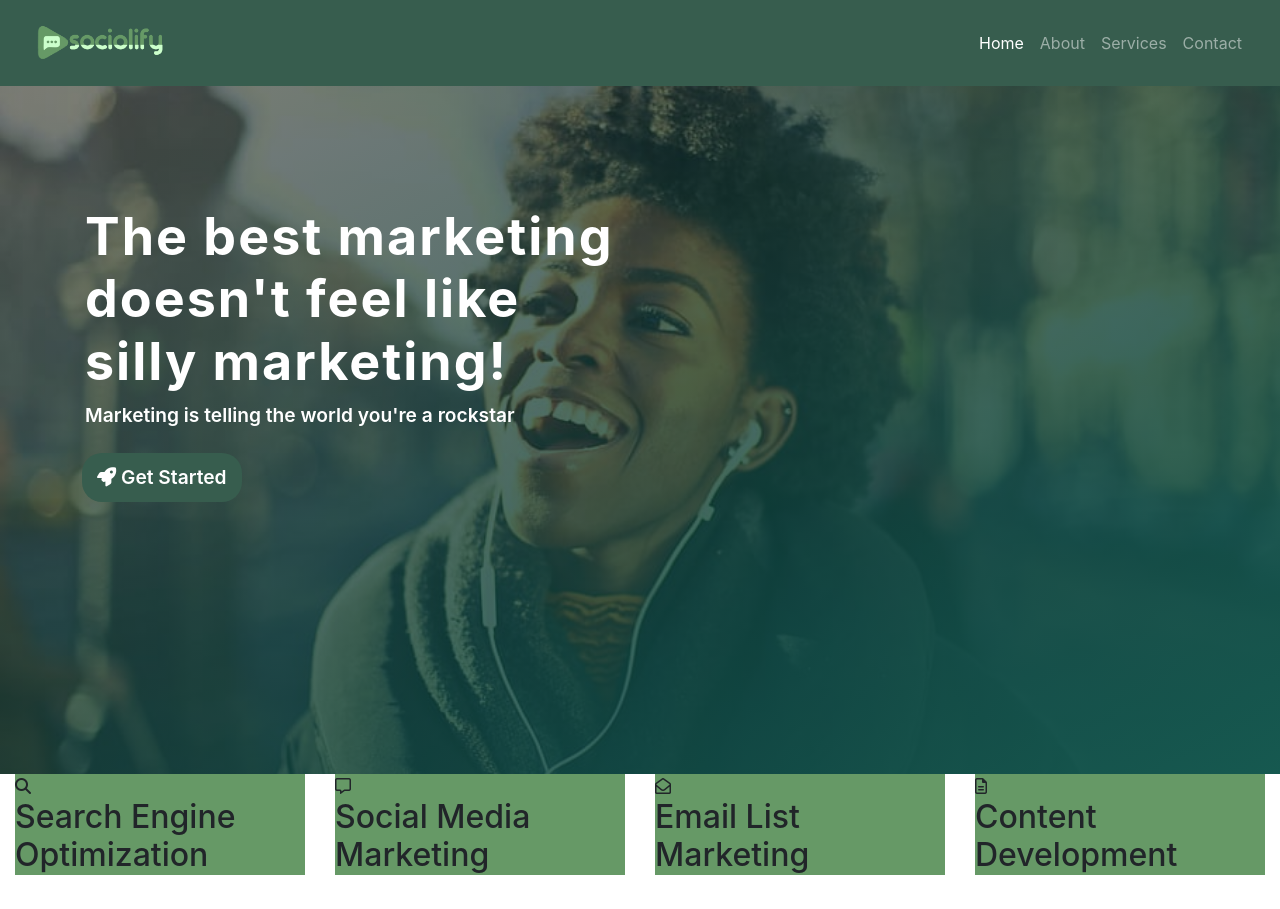
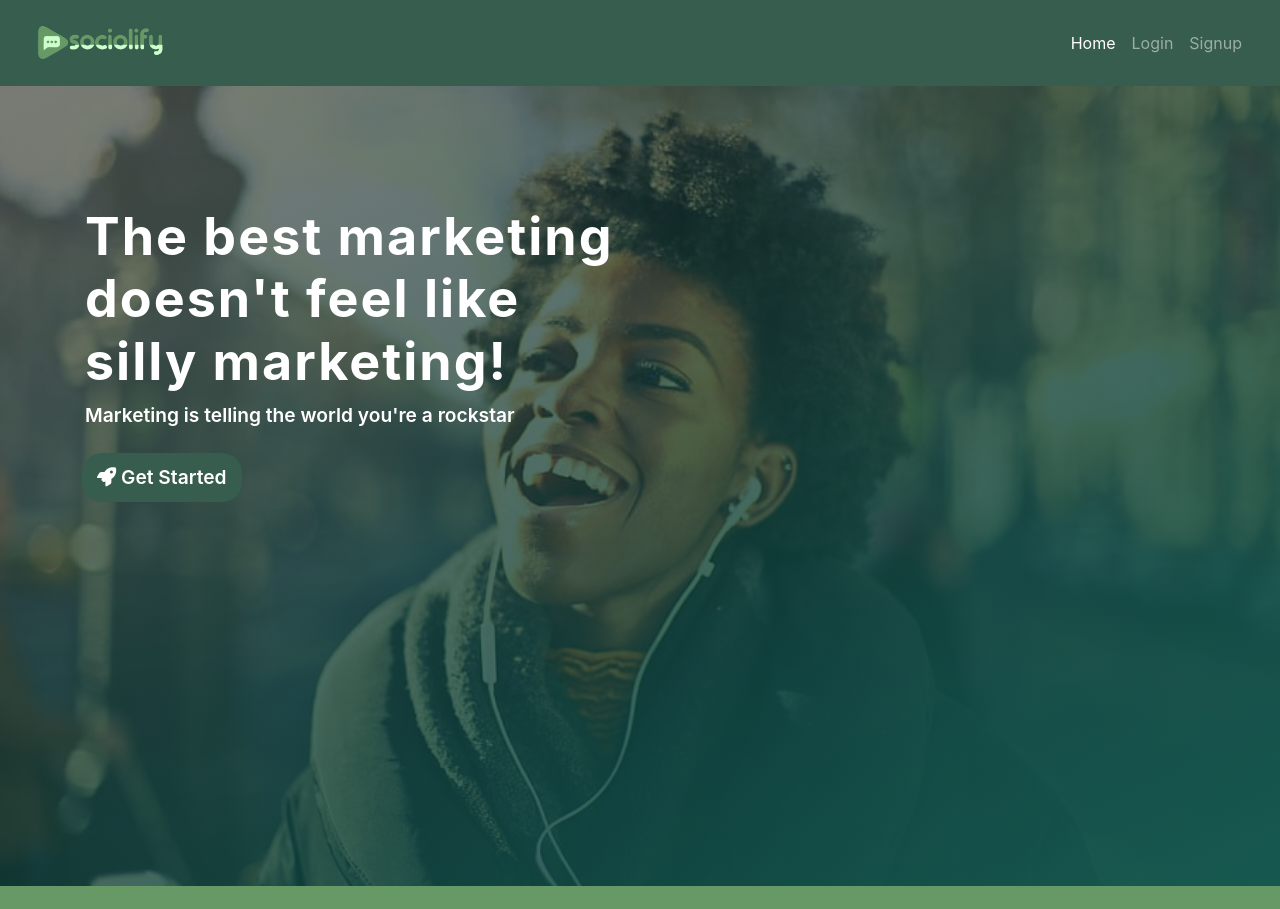
Before and after one commit to hendurhance/sociolify-vue, a Vue app: page / in a window 1280 px wide. Shown: the top 909 px of the page. Before the commit the page ends 883 px from the top, so only its background shows below. Built offline with nearby package versions, Linux system fonts and the light colour scheme.

Commit message:
initial changes

```diff
--- a/src/components/Header.vue
+++ b/src/components/Header.vue
@@ -45,7 +45,7 @@ section{
 }
 
 .header{
-    height: 86vh;
+    height: 100vh;
 }
 .h1{
     margin-top: 3em;
@@ -84,4 +84,5 @@ h1{
     border: 0;
 }
 
+
 </style>
--- a/src/components/Navbar.vue
+++ b/src/components/Navbar.vue
@@ -11,9 +11,8 @@
       <b-navbar-nav class="ml-auto">
          <b-navbar-nav>
         <b-nav-item :to="{name: 'Home'}" exact>Home</b-nav-item>
-        <b-nav-item :to="{name: 'About'}">About</b-nav-item>
-        <b-nav-item :to="{name: 'Services'}">Services</b-nav-item>
-        <b-nav-item :to="{name: 'Contact'}">Contact</b-nav-item>
+        <b-nav-item :to="{name: 'Login'}">Login</b-nav-item>
+        <b-nav-item :to="{name: 'Signup'}">Signup</b-nav-item>
       </b-navbar-nav>
       </b-navbar-nav>
     </b-collapse>
--- a/src/components/Outline.vue
+++ b/src/components/Outline.vue
@@ -1,8 +1,8 @@
 <template>
     <b-container fluid>
-        <b-row>
+        <b-row no-gutters>
             <b-col v-for="(content, index) in contents" :key="index" lg="3">
-                <div v-colormix>
+                <div v-colormix class="outline">
                    <div v-html="content.icon" class="icon"></div>
                    <div class="text"> <h2>{{content.text}}</h2> </div>
                 </div>
@@ -15,7 +15,6 @@
 export default {
     data(){
         return{
-            colors: [{color: "eefeee"}, {color: "ccffcc"}, {color: "669966"}, {color: "3f683f"}],
             contents: [
                 {
                     icon: '<i class="fas fa-search outline-icon"></i>',
@@ -36,15 +35,11 @@ export default {
             ]
         }
     },
-    // methods:{
-    //     splitColor: function(){
-    //         console.log(this.colors.color)
-    //     }
-    // },
     directives:{
         'colormix': {
             bind(el){
                 el.style.background = "#" + 669966;
+                el.style.color = "#" + "f5f3f3";
             }
         }
     }
@@ -52,6 +47,23 @@ export default {
 }
 </script>
 
-<style>
+<style scoped>
+*{
+    padding: 0 !important;
+}
+.outline{
+    padding: 20px 35px !important;
+    display: flex;
+}
+
+.icon{
+    font-size: 40px;
+}
+
+.text{
+    margin-left: 10px;
+    font-weight: bolder;
+    font-size: 1em;
+}
 
 </style>
--- /dev/null
+++ b/src/components/aboutSection.vue
@@ -0,0 +1,28 @@
+<template>
+    <section>
+        <b-container>
+            <b-row>
+                <b-col>
+                    <div class="iamge">
+
+                    </div>
+                </b-col>
+                <b-col>
+                    <div class="text">
+
+                    </div>
+                </b-col>
+            </b-row>
+        </b-container>
+    </section>
+</template>
+
+<script>
+export default {
+
+}
+</script>
+
+<style scoped>
+
+</style>
--- a/src/routes/main.js
+++ b/src/routes/main.js
@@ -1,9 +1,8 @@
 import Vue from 'vue';
 import Router from 'vue-router';
 import Home from '../views/Home.vue'
-import About from '../views/About.vue'
-import Services from '../views/Services.vue'
-import Contact from '../views/Contact.vue'
+import Login from '../views/Login.vue'
+import Signup from '../views/Signup.vue'
 
 Vue.use(Router);
 export default new Router({
@@ -15,19 +14,14 @@ export default new Router({
         component: Home
       },
       {
-        path: '/about',
-        name: 'About',
-        component: About
+        path: '/login',
+        name: 'Login',
+        component: Login
       },
       {
-        path: '/services',
-        name: 'Services',
-        component: Services
-      },
-      {
-        path: '/contact',
-        name: 'Contact',
-        component: Contact
+        path: '/signup',
+        name: 'Signup',
+        component: Signup
       }
     ]
   });
--- a/src/views/Home.vue
+++ b/src/views/Home.vue
@@ -2,17 +2,20 @@
 <div>
      <app-header></app-header>
      <app-outline></app-outline>
+     <about-section></about-section>
 </div>
 </template>
 
 <script>
 import Header from '../components/Header.vue'
 import Outline from '../components/Outline.vue'
+import aboutSection from '../components/aboutSection.vue'
 
 export default {
     components:{
         'app-header' : Header,
-        'app-outline': Outline
+        'app-outline': Outline,
+        'about-section': aboutSection
     }
 }
 </script>
--- a/src/views/Services.vue
+++ /dev/null
@@ -1,13 +0,0 @@
-<template>
-    <h1>Ths is services</h1>
-</template>
-
-<script>
-export default {
-
-}
-</script>
-
-<style scoped>
-
-</style>
```
Also changed, not shown: src/views/Login.vue (renamed from src/views/About.vue), src/views/Signup.vue (renamed from src/views/Contact.vue).
